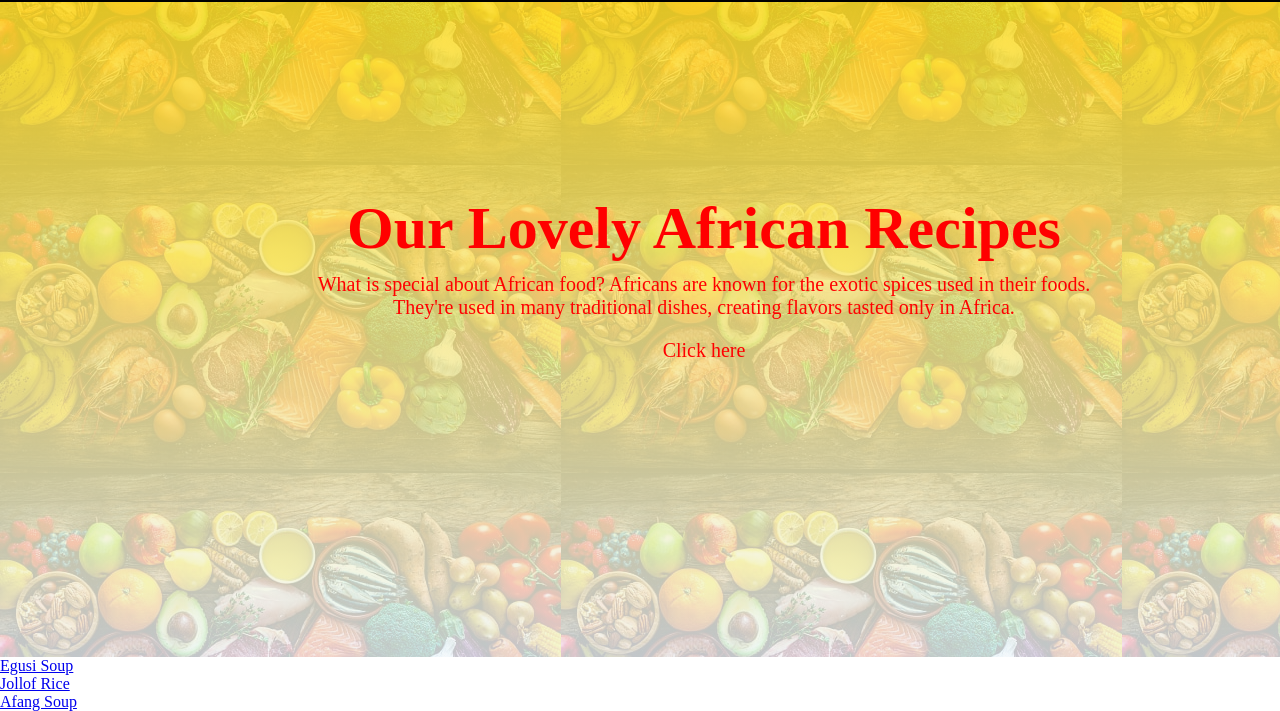
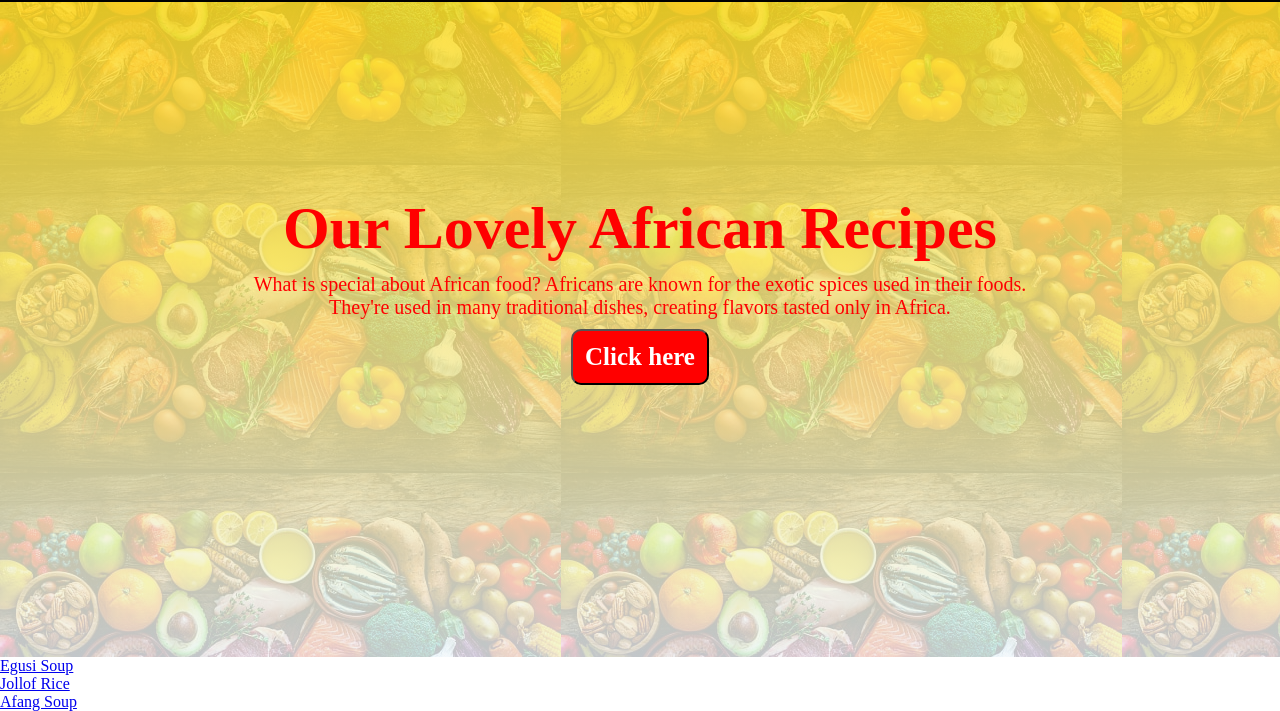
Before and after one commit to Destycoco/repo, a plain HTML site: page odin-recipes/index.html in a window 1280 px wide. Shown: the part 143-854 px from the top of the page. Drawn offline with Linux system fonts and the light colour scheme.

Commit message:
Add the button feature to the middle text on the header section.

```diff
--- a/odin-recipes/index.html
+++ b/odin-recipes/index.html
@@ -21,10 +21,10 @@
 
         <section class="mid-text">
             <h1>Our Lovely African Recipes</h1>
-            <P>What is special about African food?
-                Africans are known for the exotic spices used in their foods.<br> They're used in many traditional dishes, creating flavors tasted only in Africa.</P>
-            <p>Click here</p>
+            <P>What is special about African food? Africans are known for the exotic spices used in their foods.<br> They're used in many traditional dishes, creating flavors tasted only in Africa.</P>
+            <button class="btn"><a href="#">Click here</a></button>
         </section>
+
 
     </div>
 
--- a/odin-recipes/style.css
+++ b/odin-recipes/style.css
@@ -53,7 +53,7 @@
 }
 .mid-text{
     text-align: center;
-    margin: 15%;
+    margin: 15% auto;
     width: 80%;
 
 
@@ -66,4 +66,26 @@
     font-size: 20px;
     color: red;
     padding: 10px;
+    font-weight: 500;
+
 }
+.header .btn{
+    font-size: 25px;
+    background-color: red;
+    color: #fff;
+    padding: 12px;
+    border-radius: 10px;
+    cursor: pointer;
+
+}
+.header .btn a{
+    text-decoration: none;
+    color: #fff;
+    font-weight: 600;
+
+}
+.header .btn:hover{
+    background-color: #226612;
+    color: red;
+
+}
```
